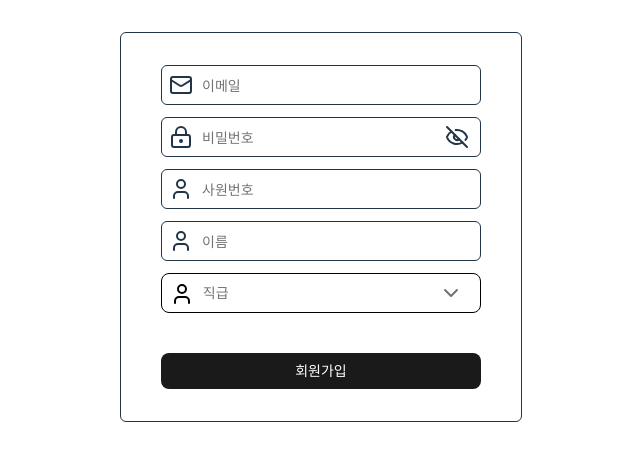
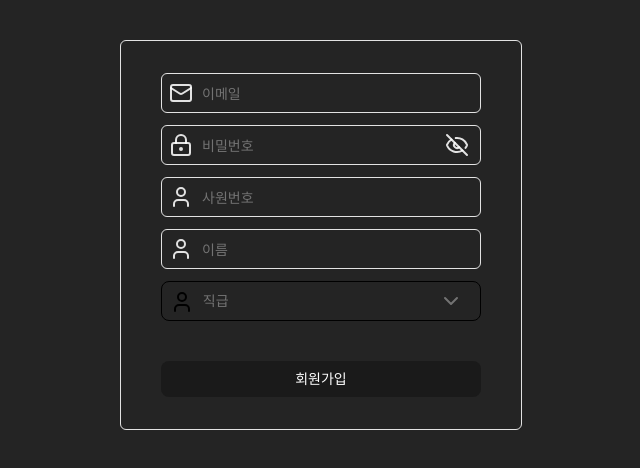
Before and after one commit to team-chaechae/chae-chae-ui, a React (Vite) app: page /signup in a window 1280 px wide. Shown: the top 468 px of the page, without its empty margins (319-959 px from the left). Built offline with nearby package versions, Linux system fonts and the light colour scheme.

Commit message:
[ feat ] 전역 스타일 수정 및 로그인/ 회원가입 화면 레이아웃 수정 (#2)

```diff
--- a/src/App.css
+++ b/src/App.css
@@ -1,5 +1,5 @@
-#root {
+/* #root {
   max-width: 1280px;
   margin: 0 auto;
-  padding: 2rem;
-}
+  padding: 0;
+} */
--- a/src/index.css
+++ b/src/index.css
@@ -1,6 +1,6 @@
 @import 'tailwindcss';
 
-:root {
+#root {
   font-family:
     system-ui, Avenir, Helvetica, Arial, sans-serif;
   line-height: 1.5;
@@ -10,15 +10,16 @@
   color: rgba(255, 255, 255, 0.87);
   background-color: #242424;
 
-  font-synthesis: none;
-  text-rendering: optimizeLegibility;
-  -webkit-font-smoothing: antialiased;
-  -moz-osx-font-smoothing: grayscale;
+  @apply w-full max-w-screen-2xl min-h-screen;
 }
 
 body {
   margin: 0;
   @apply flex flex-col items-center;
+}
+
+* {
+  box-sizing: border-box;
 }
 
 input::placeholder {
--- a/src/pages/Login/index.tsx
+++ b/src/pages/Login/index.tsx
@@ -1,5 +1,9 @@
 import { LoginForm } from './LoginForm';
 
 export const Login = () => {
-  return <LoginForm />;
+  return (
+    <div className='flex items-center justify-center pt-10'>
+      <LoginForm />
+    </div>
+  );
 };
--- a/src/pages/Signup/index.tsx
+++ b/src/pages/Signup/index.tsx
@@ -1,5 +1,9 @@
 import { SignUpForm } from './SignupForm';
 
 export const Signup = () => {
-  return <SignUpForm />;
+  return (
+    <div className='flex items-center justify-center pt-10'>
+      <SignUpForm />
+    </div>
+  );
 };
```
